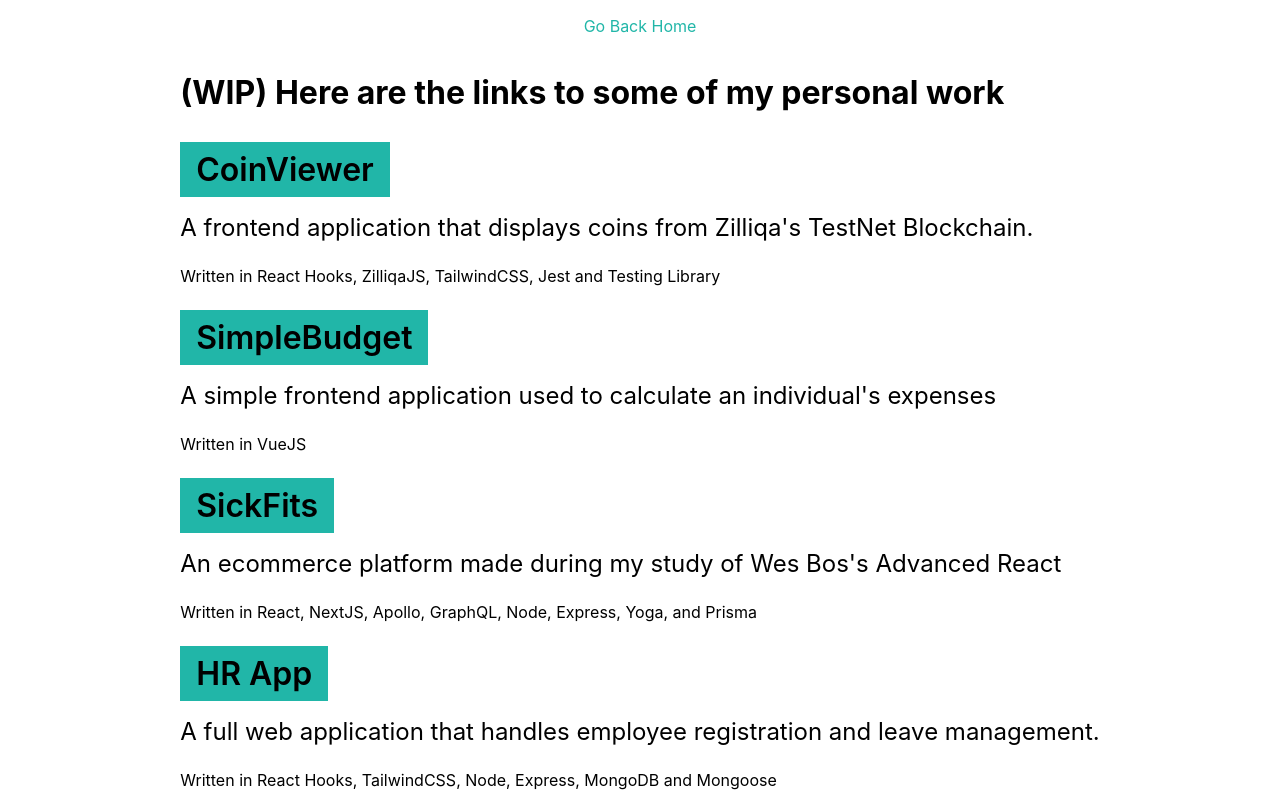
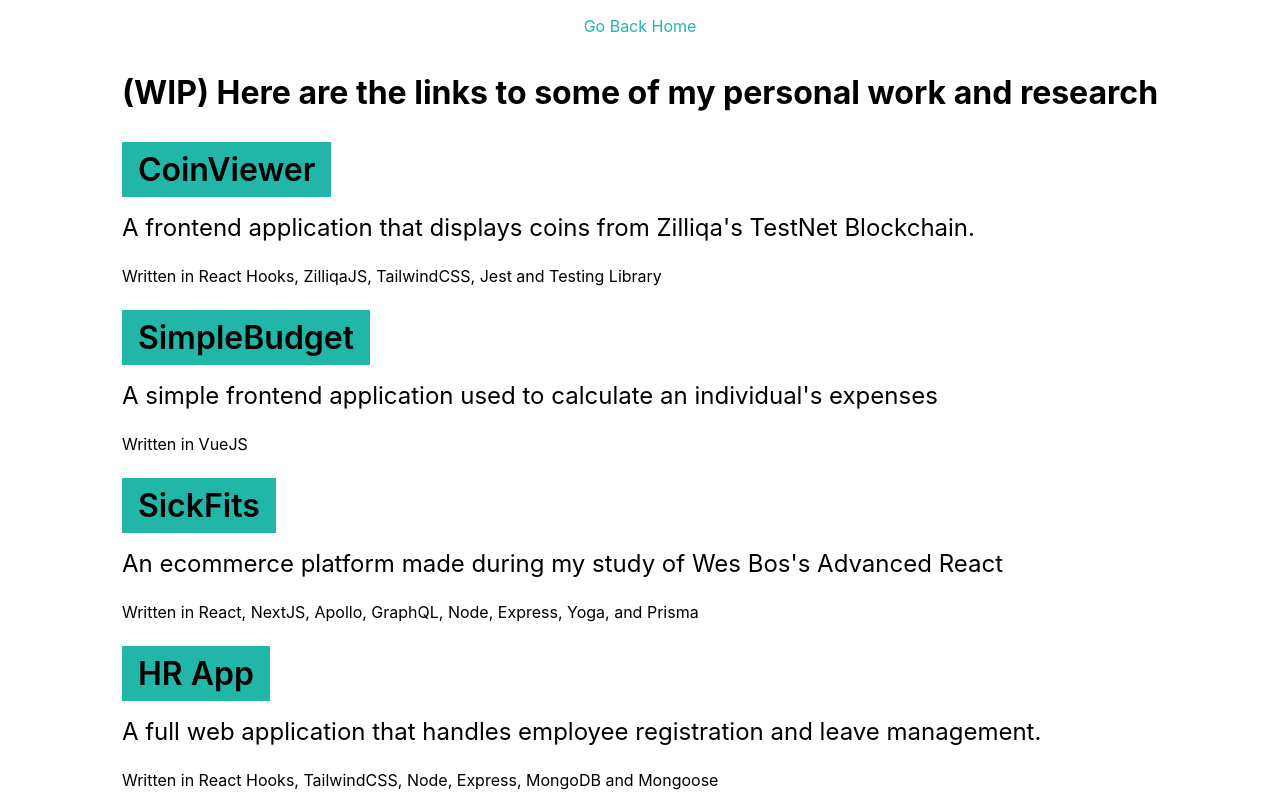
Before and after one commit to kraiyons/kraiyons-dev, a Next.js app: page /projects in a window 1280 px wide. Built offline with nearby package versions, Linux system fonts and the light colour scheme.

Commit message:
Change message

```diff
--- a/pages/projects.tsx
+++ b/pages/projects.tsx
@@ -16,7 +16,7 @@ const Home: NextPage = () => {
       </Link>
       <main className={styles.main}>
         <h1 className={styles.subtitle}>
-          (WIP) Here are the links to some of my personal work
+          (WIP) Here are the links to some of my personal work and research
         </h1>
         <div className={styles.project_link}>
           <a href='https://zil.kraiyons.dev'>CoinViewer</a>
```
